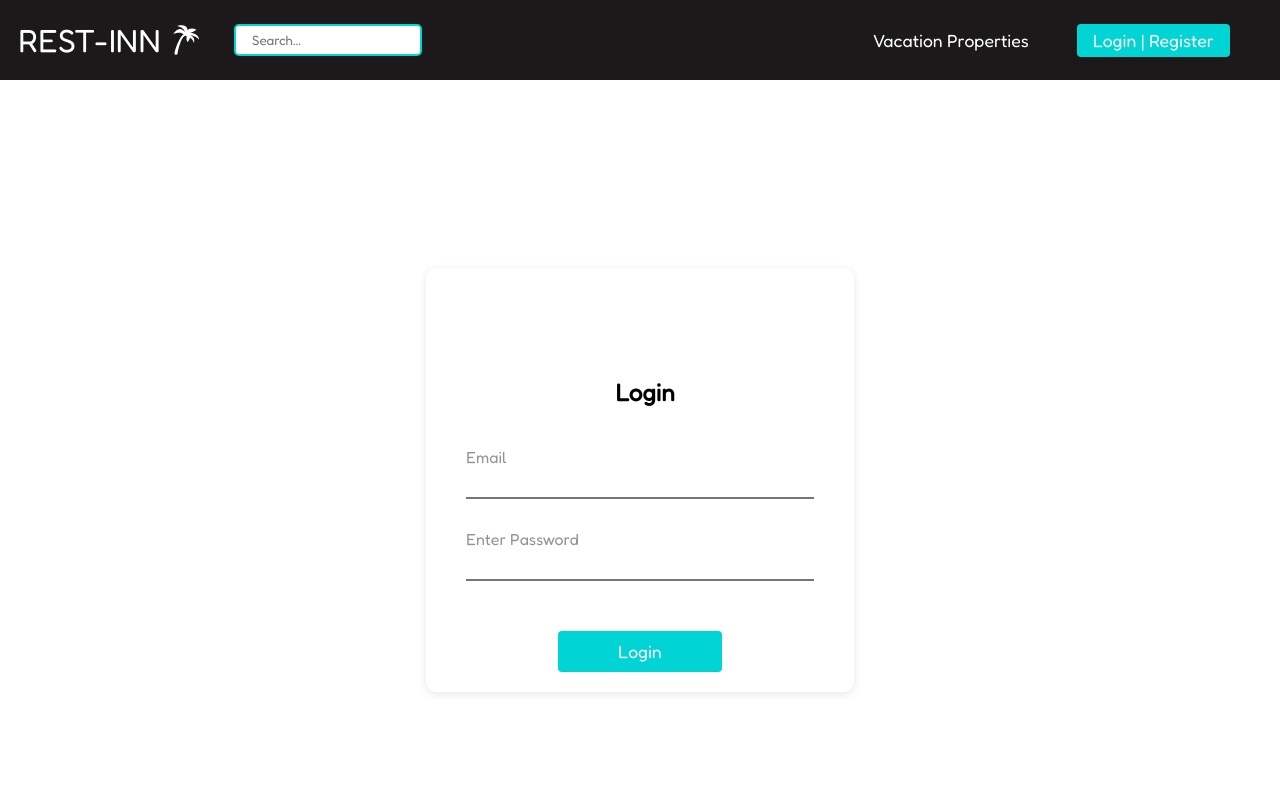
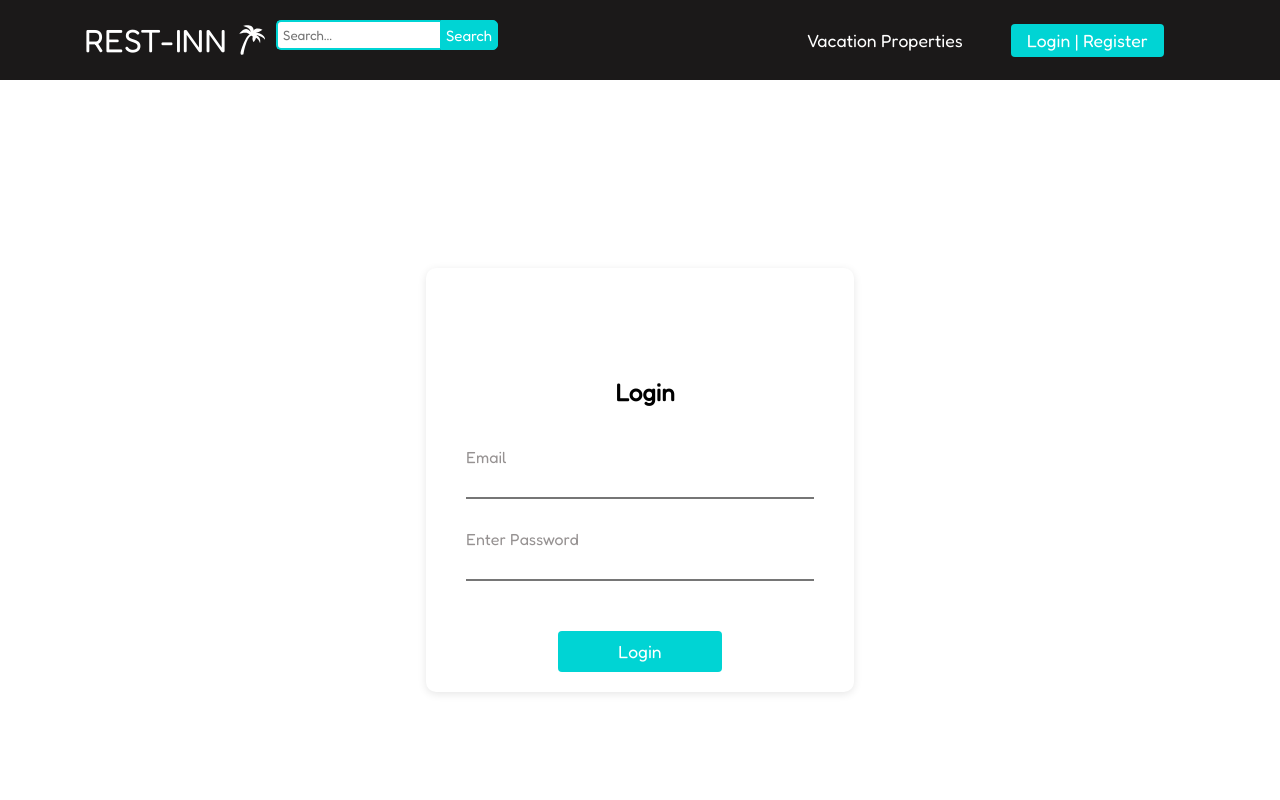
Before and after one commit to pulkit1207/restinn-resort, a React (Create React App) app: page /login in a window 1280 px wide. Shown: the top 800 px of the page. Built offline with nearby package versions, Linux system fonts and the light colour scheme.

Commit message:
Search Working

```diff
--- a/src/assets/css/Navbar.css
+++ b/src/assets/css/Navbar.css
@@ -92,6 +92,7 @@
   border-radius: 5px;
 }
 
+/*
 .search-box .input {
   border: 0;
   outline: none;
@@ -105,3 +106,4 @@
   padding: 10px 20px;
   margin-left: 2rem;
 }
+*/
--- a/src/assets/css/PropertyList.css
+++ b/src/assets/css/PropertyList.css
@@ -87,6 +87,9 @@ p {
   display: none;
 }
 
+.full{
+  min-height: 400px;
+}
 @media screen and (min-width: 900px) {
   .card {
     display: flex;
--- /dev/null
+++ b/src/assets/css/Search.css
@@ -0,0 +1,42 @@
+.my-search {
+  width: 30%;
+  position: absolute;
+  left: 30%;
+  top: 20px;
+  transform: translate(-50%, -50%);
+}
+
+.search-box {
+  width: 1000px;
+  position: inherit;
+  display: flex;
+}
+
+.search {
+  width: 800px;
+  border: 2px solid rgb(0, 212, 212);
+  border-right: none;
+  padding: 5px;
+  outline: none;
+  color: #9dbfaf;
+  border-top-left-radius: 5px;
+  border-bottom-left-radius: 5px;
+}
+
+.search:focus {
+  color: #000;
+  box-shadow: 0 0 5px rgb(0, 212, 212);
+}
+
+.search-btn {
+  width: 200px;
+  height: 30px;
+  border: 1px solid rgb(0, 212, 212);
+  background: rgb(0, 212, 212);
+  color: #fff;
+  padding: 5px;
+  border-top-right-radius: 5px;
+  border-bottom-right-radius: 5px;
+  cursor: pointer;
+  font-size: 15px;
+}
--- a/src/components/App.js
+++ b/src/components/App.js
@@ -8,6 +8,7 @@ import PropertyTypes from "../pages/PropertyTypes";
 import RegistrationPage from "../pages/RegistrationPage";
 
 import { BrowserRouter, Routes, Route } from "react-router-dom";
+import SearchPage from "../pages/SearchPage";
 
 function App() {
   return (
@@ -22,6 +23,7 @@ function App() {
           element={<VacationPropertiesPage />}
         />
         <Route path="/property/:id" element={<DescriptionPage />} />
+        <Route path="/properties/search/:searchTitle" element={<SearchPage />} />
         <Route path="/propertyType/:title" element={<PropertyTypes />} />
       </Routes>
     </BrowserRouter>
--- a/src/components/BestSellerItem.js
+++ b/src/components/BestSellerItem.js
@@ -7,14 +7,14 @@ import React from "react";
 
 const BestSellerItem = (props) => {
   return (
-    <div class="card">
-      <div class="content">
-        <div class="img-box">
+    <div className="card">
+      <div className="content">
+        <div className="img-box">
           <Link to={`/properties/${props.id}`}>
             <img src={props.img} alt="" />
           </Link>
         </div>
-        <div class="content-box">
+        <div className="content-box">
           <h4>{props.title}</h4>
           <p><FcCurrencyExchange />  {props.price} per night</p>
         </div>
--- a/src/components/BestSellerList.js
+++ b/src/components/BestSellerList.js
@@ -9,7 +9,7 @@ const BestSellerList = () => {
       id: 0,
       title: "",
       img: null,
-      price: 0,
+      propertyPrice: 0,
       bestseller: false,
     },
   ]);
@@ -41,10 +41,11 @@ const BestSellerList = () => {
             })
             .map((bestSeller) => (
               <BestSellerItem
+                key={bestSeller.id}
                 id={bestSeller.id}
                 title={bestSeller.title}
                 img={bestSeller.img}
-                price={bestSeller.price}
+                price={bestSeller.propertyPrice}
               />
             ))}
         </div>
--- a/src/components/PropertyTypeItem.js
+++ b/src/components/PropertyTypeItem.js
@@ -5,14 +5,14 @@ import { Link } from "react-router-dom";
 
 const PropertyTypeItem = (props) => {
   return (
-    <div class="card">
-      <div class="content">
-        <div class="img-box">
+    <div className="card">
+      <div className="content">
+        <div className="img-box">
           <Link to={`/propertyType/${props.title}`}>
             <img src={props.img} alt="" />
           </Link>
         </div>
-        <div class="content-box">
+        <div className="content-box">
           <h4>{props.title}</h4>
         </div>
       </div>
--- a/src/components/Searchbox.js
+++ b/src/components/Searchbox.js
@@ -1,11 +1,30 @@
 import "../assets/css/Navbar.css";
+import "../assets/css/Search.css";
 
-import React from "react";
+import React, { useState } from "react";
+import { useNavigate } from "react-router-dom";
 
 const Searchbox = () => {
+  const [search, setSearch] = useState("");
+  const navigate = useNavigate();
+
   return (
-    <div className="search-box">
-      <input type="text" className="searchbox-input" placeholder="Search..." />
+    <div className="my-search">
+      <div className="search-box">
+        <input
+          type="text"
+          className="search"
+          placeholder="Search..."
+          onChange={(event) => {
+            setSearch(event.target.value);
+          }}
+        />
+        <button type="submit" className="search-btn" onClick ={(e)=>{
+          navigate(`/properties/search/${search}`)
+        }}>
+          Search
+        </button>
+      </div>
     </div>
   );
 };
--- a/src/pages/RegistrationPage.js
+++ b/src/pages/RegistrationPage.js
@@ -1,6 +1,7 @@
 import "../assets/css/Form.css";
 
 import React, { useState } from "react";
+import { useNavigate } from "react-router-dom";
 import Navbar from "../components/Navbar";
 import Footer from "../components/Footer";
 
@@ -13,10 +14,20 @@ const RegistrationPage = () => {
   const [errorLastName, setErrorLastName] = useState("");
   const [errorEmail, setErrorEmail] = useState("");
   const [errorPassword, setErrorPassword] = useState("");
+  const navigate = useNavigate();
 
-  const handleSubmit = (event) => {
-    event.preventDefault();
-  }
+  const signUp = () => {
+    const registerData = { firstName, lastName, email, password };
+    console.warn(registerData);
+    fetch("http://localhost:8085/users", {
+      method: "POST",
+      headers: { "Content-Type": "application/json" },
+      body: JSON.stringify(registerData),
+    }).then(() => {
+      console.log("New user added");
+      navigate("/login");
+    });
+  };
 
   const validateForm = () => {
     let isValidated = true;
@@ -58,7 +69,7 @@ const RegistrationPage = () => {
           <div>
             <h2 className="title"> Create a new account</h2>
           </div>
-          <form className="form-wrapper" onSubmit={handleSubmit}>
+          <form className="form-wrapper">
             <div className="name">
               <label className="label">First Name</label>
               <input
@@ -102,7 +113,7 @@ const RegistrationPage = () => {
               <label className="label">Enter Password</label>
               <input
                 className="input"
-                type="text"
+                type="password"
                 name="password"
                 value={password}
                 onChange={(event) => {
@@ -114,9 +125,10 @@ const RegistrationPage = () => {
             <div>
               <button
                 className="submit"
-                onClick={() => {
+                onClick={(e) => {
+                  e.preventDefault();
                   if (validateForm()) {
-                    alert("Registered");
+                    signUp();
                   } else {
                     alert("There are errors: Please fill all the fields");
                   }
--- /dev/null
+++ b/src/pages/SearchPage.js
@@ -0,0 +1,56 @@
+import React, { useEffect, useState } from "react";
+import Navbar from "../components/Navbar";
+import Footer from "../components/Footer";
+import { useParams } from "react-router-dom";
+
+import ListCard from "../components/ListCard";
+
+const SearchPage = () => {
+  const [searchProperties, setSearchProperties] = useState([
+    {
+      id: 0,
+      title: "",
+      img: null,
+      price: 0,
+      bestseller: null,
+      description: "",
+      type: "",
+      location: "",
+    },
+  ]);
+
+  let params = useParams();
+
+  useEffect(() => {
+    fetch(`http://localhost:8085/properties/search/${params.searchTitle}`)
+      .then((response) => response.json())
+      .then((json) => {
+        setSearchProperties(json);
+      })
+      .catch((err) => {
+        console.log(`Error: ${err}`);
+      });
+  });
+
+  return (
+    <div>
+      <Navbar />
+      {searchProperties.map((property) => (
+        <ListCard
+          key={property.id}
+          id={property.id}
+          title={property.title}
+          img={property.img}
+          price={property.price}
+          bestseller={property.bestSeller}
+          description={property.description}
+          type={property.type}
+          location={property.location}
+        />
+      ))}
+      <Footer />
+    </div>
+  );
+};
+
+export default SearchPage;
```
